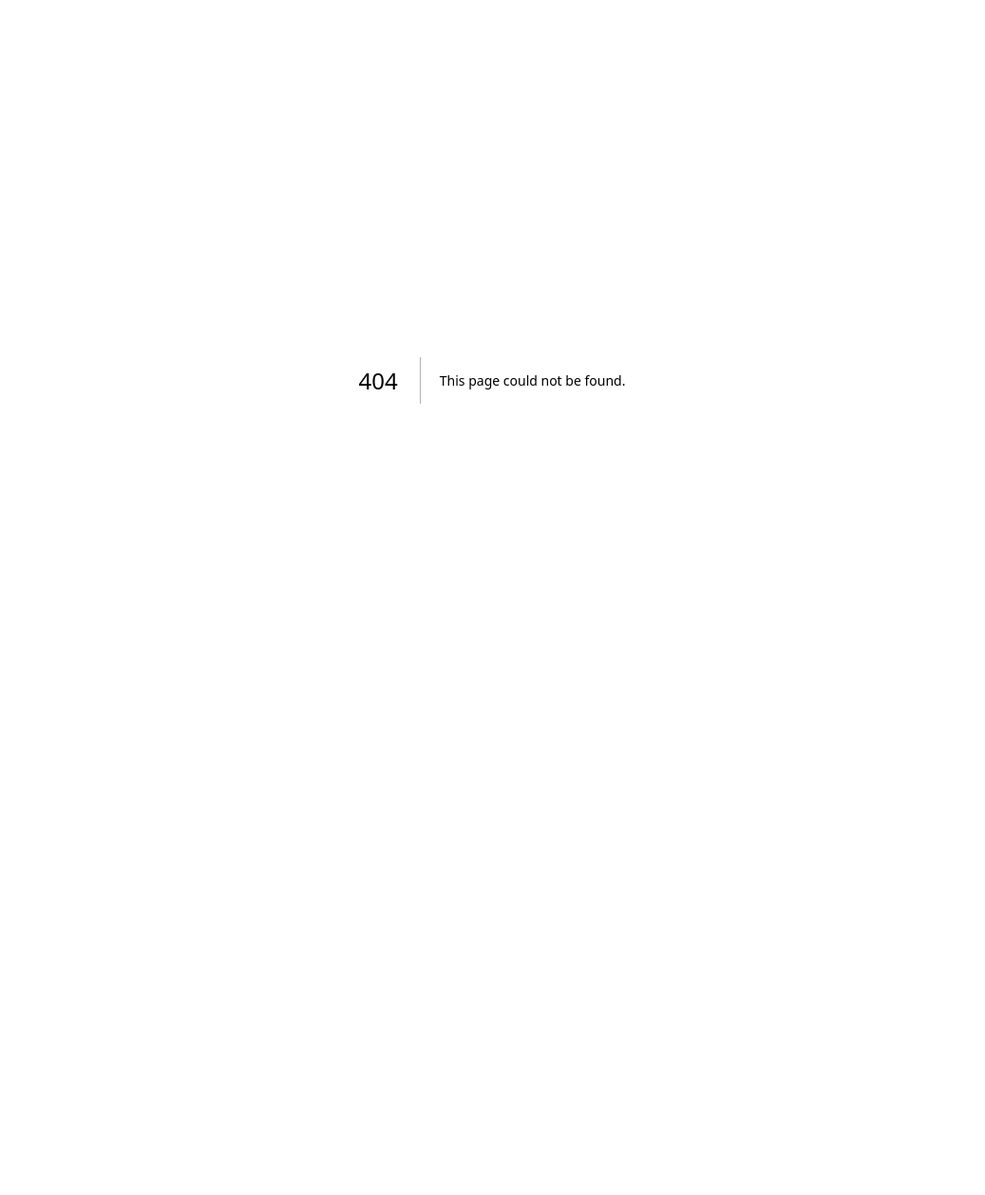
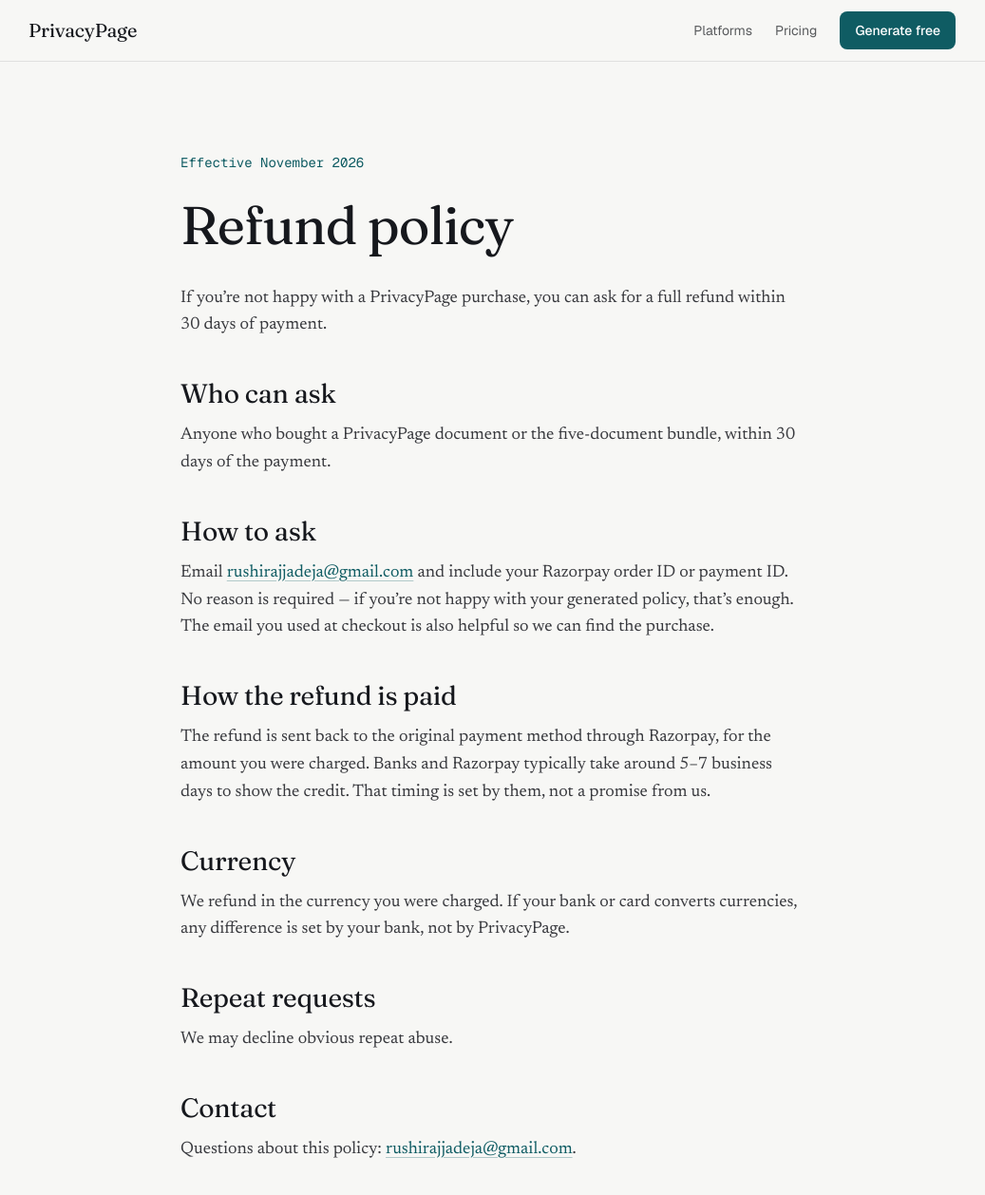
Before and after one commit to rushi053/privacypage, a Next.js app: page /refund-policy in a window 1280 px wide. Before the commit this address had no page. Shown: the top 1258 px of the page at 95% size, without its empty margins (122-1159 px from the left). Before the commit the page ends 800 px from the top, so only its background shows below. Built offline with nearby package versions, Linux system fonts and the light colour scheme.

Commit message:
Add a 30-day refund policy page matching the blog promise
New /refund-policy page in the Clause shell, linked from site footers and listed in the sitemap. Wording follows the existing 30-day full-refund FAQ. Does not change /terms, checkout, or the FAQ text itself.

```diff
--- a/src/app/blog/[slug]/page.tsx
+++ b/src/app/blog/[slug]/page.tsx
@@ -170,6 +170,7 @@ export default async function BlogPostPage({ params }: { params: Promise<{ slug:
       </article>
 
       <footer className="border-t border-gray-200 py-8 px-6 text-center text-gray-500 text-sm bg-gray-50">
+        <p className="mb-3"><Link href="/refund-policy" className="hover:text-gray-900">Refund policy</Link></p>
         © {new Date().getFullYear()} PrivacyPage. All rights reserved.
       </footer>
     </div>
--- a/src/app/blog/page.tsx
+++ b/src/app/blog/page.tsx
@@ -97,6 +97,7 @@ export default function BlogPage() {
       </section>
 
       <footer className="border-t border-gray-200 py-8 px-6 text-center text-gray-500 text-sm bg-gray-50">
+        <p className="mb-3"><Link href="/refund-policy" className="hover:text-gray-900">Refund policy</Link></p>
         © {new Date().getFullYear()} PrivacyPage. All rights reserved.
       </footer>
     </div>
--- a/src/app/page.tsx
+++ b/src/app/page.tsx
@@ -508,7 +508,7 @@ export default function Home() {
                 { h: "Product", l: [["#generate", "Generate"], ["/pricing", "Pricing"], ["/blog", "Guides"]] },
                 { h: "Platforms", l: [["/for", "All platforms"], ["/for/ios-app", "iOS apps"], ["/for/android-app", "Android apps"], ["/for/flutter-app", "Flutter apps"], ["/for/react-native-app", "React Native apps"], ["/for/chrome-extension", "Chrome extensions"], ["/for/discord-bot", "Discord bots"]] },
                 { h: "Compare", l: [["/vs/termly", "vs Termly"], ["/compliance/gdpr", "GDPR guide"], ["/compliance/dpdp", "DPDP Act (India)"]] },
-                { h: "Support", l: [["mailto:rushirajjadeja@gmail.com?subject=PrivacyPage%20Support", "Email"], ["#faq", "FAQ"]] },
+                { h: "Support", l: [["mailto:rushirajjadeja@gmail.com?subject=PrivacyPage%20Support", "Email"], ["#faq", "FAQ"], ["/refund-policy", "Refund policy"]] },
                 { h: "More", l: [["https://rushiraj.me", "Portfolio"], ["https://apps.apple.com/us/app/cashlens-personal-finance/id6743153951", "CashLens"], ["https://x.com/cashLensApp", "X / Twitter"]] },
               ].map((col) => (
                 <div key={col.h}>
--- /dev/null
+++ b/src/app/refund-policy/page.tsx
@@ -0,0 +1,90 @@
+import type { Metadata } from 'next'
+import { ClauseShell } from '@/components/ClauseShell'
+
+const URL = 'https://privacypage.io/refund-policy'
+const SUPPORT_EMAIL = 'rushirajjadeja@gmail.com'
+const SUPPORT_MAILTO = `mailto:${SUPPORT_EMAIL}?subject=PrivacyPage%20Refund`
+
+export const metadata: Metadata = {
+  title: 'Refund Policy — 30-Day Full Refund | PrivacyPage',
+  description: 'If you’re not happy with a PrivacyPage purchase, email us within 30 days of payment for a full refund. No reason required.',
+  alternates: { canonical: URL },
+  openGraph: {
+    title: 'Refund Policy — 30-Day Full Refund | PrivacyPage',
+    description: 'If you’re not happy with a PrivacyPage purchase, email us within 30 days of payment for a full refund. No reason required.',
+    url: URL,
+    siteName: 'PrivacyPage',
+    type: 'website',
+  },
+  twitter: {
+    card: 'summary_large_image',
+    title: 'Refund Policy — 30-Day Full Refund | PrivacyPage',
+    description: 'If you’re not happy with a PrivacyPage purchase, email us within 30 days of payment for a full refund. No reason required.',
+  },
+}
+
+export default function RefundPolicyPage() {
+  return (
+    <ClauseShell>
+      <main className="mx-auto max-w-[720px] px-6 md:px-8 pt-16 md:pt-24 pb-24">
+        <p className="font-[family-name:var(--f-mono)] text-[14px] text-[#0F5C63] mb-6">Effective November 2026</p>
+        <h1 className="font-[family-name:var(--f-display)] text-[40px] md:text-[56px] leading-[1.1] tracking-[-0.02em] mb-8">Refund policy</h1>
+        <div className="font-[family-name:var(--f-doc)] text-[18px] leading-[1.6] text-[#16181D]/85 space-y-10">
+          <p>
+            If you’re not happy with a PrivacyPage purchase, you can ask for a full refund within 30 days of payment.
+          </p>
+
+          <section>
+            <h2 className="font-[family-name:var(--f-display)] text-[24px] md:text-[28px] leading-[1.25] tracking-[-0.01em] text-[#16181D] mb-3">Who can ask</h2>
+            <p>
+              Anyone who bought a PrivacyPage document or the five-document bundle, within 30 days of the payment.
+            </p>
+          </section>
+
+          <section>
+            <h2 className="font-[family-name:var(--f-display)] text-[24px] md:text-[28px] leading-[1.25] tracking-[-0.01em] text-[#16181D] mb-3">How to ask</h2>
+            <p>
+              Email{' '}
+              <a href={SUPPORT_MAILTO} className="text-[#0F5C63] underline underline-offset-4 decoration-[#0F5C63]/30 hover:decoration-[#0F5C63]">
+                {SUPPORT_EMAIL}
+              </a>{' '}
+              and include your Razorpay order ID or payment ID. No reason is required — if you’re not happy with your generated policy, that’s enough. The email you used at checkout is also helpful so we can find the purchase.
+            </p>
+          </section>
+
+          <section>
+            <h2 className="font-[family-name:var(--f-display)] text-[24px] md:text-[28px] leading-[1.25] tracking-[-0.01em] text-[#16181D] mb-3">How the refund is paid</h2>
+            <p>
+              The refund is sent back to the original payment method through Razorpay, for the amount you were charged. Banks and Razorpay typically take around 5–7 business days to show the credit. That timing is set by them, not a promise from us.
+            </p>
+          </section>
+
+          <section>
+            <h2 className="font-[family-name:var(--f-display)] text-[24px] md:text-[28px] leading-[1.25] tracking-[-0.01em] text-[#16181D] mb-3">Currency</h2>
+            <p>
+              We refund in the currency you were charged. If your bank or card converts currencies, any difference is set by your bank, not by PrivacyPage.
+            </p>
+          </section>
+
+          <section>
+            <h2 className="font-[family-name:var(--f-display)] text-[24px] md:text-[28px] leading-[1.25] tracking-[-0.01em] text-[#16181D] mb-3">Repeat requests</h2>
+            <p>
+              We may decline obvious repeat abuse.
+            </p>
+          </section>
+
+          <section>
+            <h2 className="font-[family-name:var(--f-display)] text-[24px] md:text-[28px] leading-[1.25] tracking-[-0.01em] text-[#16181D] mb-3">Contact</h2>
+            <p>
+              Questions about this policy: {' '}
+              <a href={SUPPORT_MAILTO} className="text-[#0F5C63] underline underline-offset-4 decoration-[#0F5C63]/30 hover:decoration-[#0F5C63]">
+                {SUPPORT_EMAIL}
+              </a>
+              .
+            </p>
+          </section>
+        </div>
+      </main>
+    </ClauseShell>
+  )
+}
--- a/src/app/sitemap.ts
+++ b/src/app/sitemap.ts
@@ -8,6 +8,7 @@ export default function sitemap(): MetadataRoute.Sitemap {
   return [
     { url: baseUrl, lastModified: new Date(), changeFrequency: 'weekly', priority: 1 },
     { url: `${baseUrl}/pricing`, lastModified: new Date(), changeFrequency: 'monthly', priority: 0.8 },
+    { url: `${baseUrl}/refund-policy`, lastModified: new Date(), changeFrequency: 'monthly', priority: 0.5 },
     { url: `${baseUrl}/for`, lastModified: new Date(), changeFrequency: 'weekly', priority: 0.9 },
     { url: `${baseUrl}/guides/app-rejected-privacy-policy`, lastModified: new Date(), changeFrequency: 'monthly', priority: 0.8 },
     { url: `${baseUrl}/blog`, lastModified: new Date(), changeFrequency: 'weekly', priority: 0.8 },
--- a/src/components/ClauseShell.tsx
+++ b/src/components/ClauseShell.tsx
@@ -19,7 +19,7 @@ export const FOOTER_PLATFORM_LINKS: [string, string][] = [
 
 export function ClauseFooter() {
   const cols: { h: string; l: [string, string][] }[] = [
-    { h: 'Product', l: [['/#generate', 'Generate'], ['/pricing', 'Pricing'], ['/blog', 'Guides'], ['/guides/app-rejected-privacy-policy', 'Fix a rejection']] },
+    { h: 'Product', l: [['/#generate', 'Generate'], ['/pricing', 'Pricing'], ['/blog', 'Guides'], ['/guides/app-rejected-privacy-policy', 'Fix a rejection'], ['/refund-policy', 'Refund policy']] },
     { h: 'Platforms', l: FOOTER_PLATFORM_LINKS },
     { h: 'Compliance', l: [['/compliance/gdpr', 'GDPR'], ['/compliance/ccpa', 'CCPA'], ['/compliance/dpdp', 'DPDP Act (India)']] },
   ]
--- a/src/components/SeoPageShell.tsx
+++ b/src/components/SeoPageShell.tsx
@@ -37,7 +37,7 @@ export function SeoPageShell({ children }: { children: React.ReactNode }) {
       <main className="pt-40 pb-20 px-6"><PriceLocalizer />{children}</main>
 
       <footer className="border-t border-gray-200 py-8 px-6 text-center text-gray-500 text-sm bg-gray-50">
-        <p className="mb-3 space-x-4"><Link href="/for" className="hover:text-gray-900">All platforms</Link><Link href="/for/ios-app" className="hover:text-gray-900">iOS</Link><Link href="/for/android-app" className="hover:text-gray-900">Android</Link><Link href="/for/chrome-extension" className="hover:text-gray-900">Chrome</Link><Link href="/pricing" className="hover:text-gray-900">Pricing</Link></p>
+        <p className="mb-3 space-x-4"><Link href="/for" className="hover:text-gray-900">All platforms</Link><Link href="/for/ios-app" className="hover:text-gray-900">iOS</Link><Link href="/for/android-app" className="hover:text-gray-900">Android</Link><Link href="/for/chrome-extension" className="hover:text-gray-900">Chrome</Link><Link href="/pricing" className="hover:text-gray-900">Pricing</Link><Link href="/refund-policy" className="hover:text-gray-900">Refund policy</Link></p>
         © {new Date().getFullYear()} PrivacyPage. All rights reserved.
       </footer>
     </div>
```
